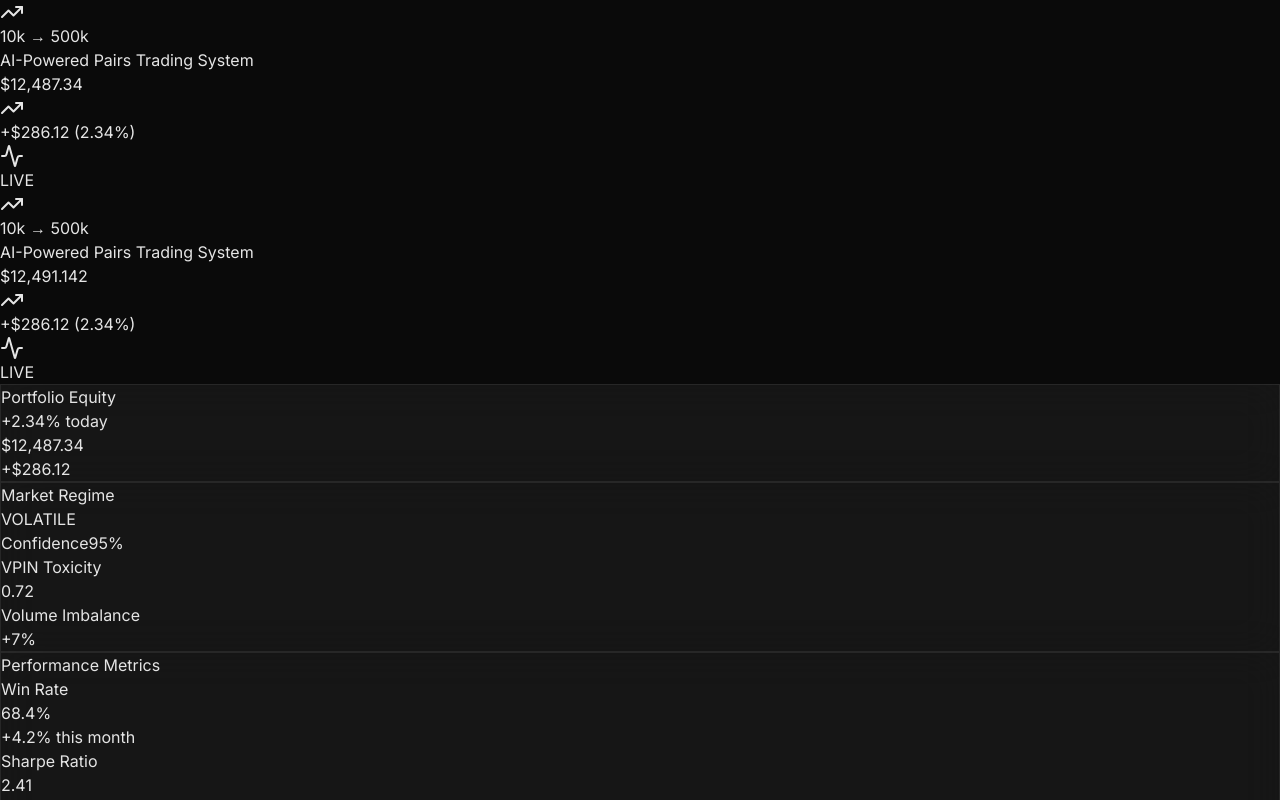
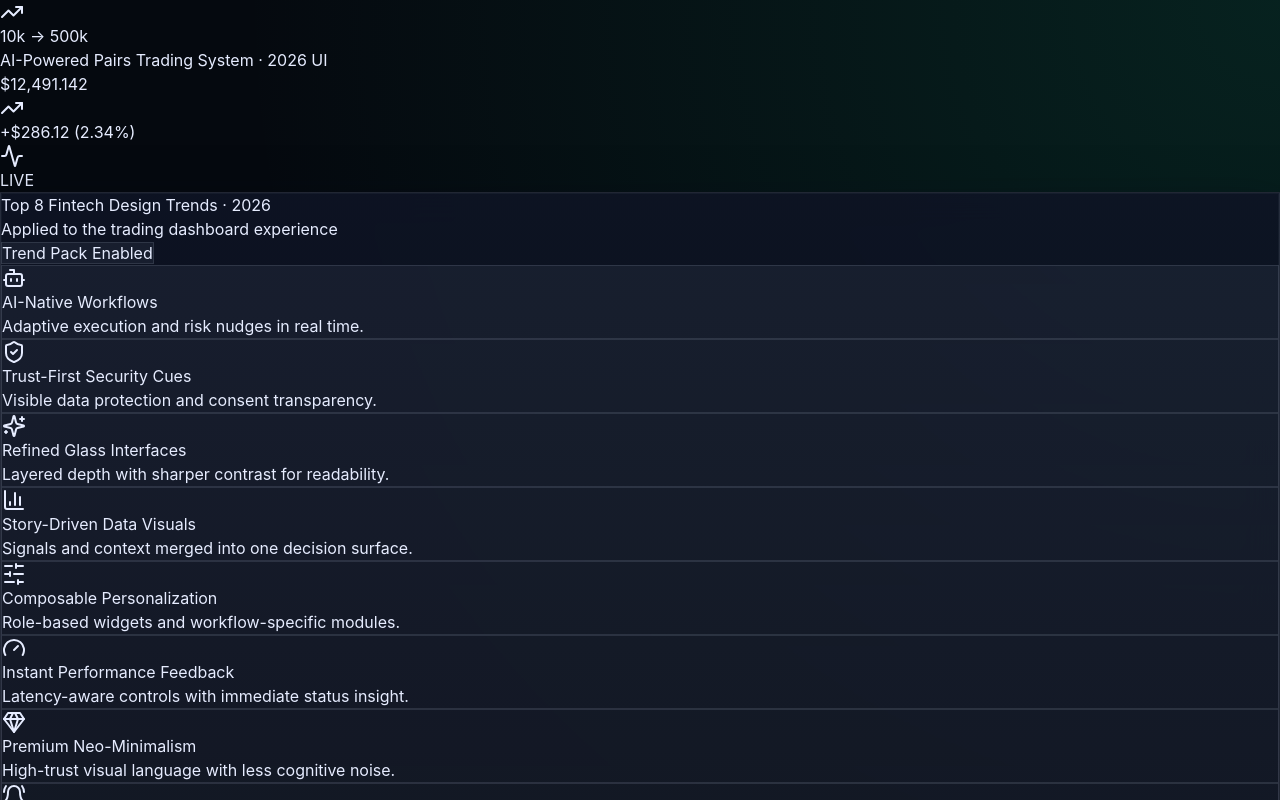
Before and after one commit to BiniamD/10k-to-500k-trading-system, a Next.js app: page / in a window 1280 px wide. Shown: the top 800 px of the page. Built offline with nearby package versions, Linux system fonts and the light colour scheme.

Commit message:
feat: refresh dashboard with 2026 fintech design trends
Agent-Logs-Url: https://github.com/BiniamD/10k-to-500k-trading-system/sessions/842db4ec-5a6c-4a7b-b638-32fd91f2ae5b

Co-authored-by: BiniamD <4467993+BiniamD@users.noreply.github.com>

```diff
--- a/app/globals.css
+++ b/app/globals.css
@@ -2,14 +2,28 @@
 @tailwind components;
 @tailwind utilities;
 
+* {
+  box-sizing: border-box;
+}
+
 body {
-  background-color: #0a0a0a;
-  color: #e5e5e5;
+  margin: 0;
+  background:
+    radial-gradient(circle at top right, rgba(16, 185, 129, 0.14), transparent 45%),
+    radial-gradient(circle at bottom left, rgba(56, 189, 248, 0.12), transparent 40%),
+    #05090f;
+  color: #e6ecff;
   font-family: 'Inter', system-ui, sans-serif;
 }
 
 .glass {
-  background: rgba(255, 255, 255, 0.05);
-  backdrop-filter: blur(20px);
-  border: 1px solid rgba(255, 255, 255, 0.08);
+  background: linear-gradient(180deg, rgba(14, 20, 36, 0.92), rgba(8, 12, 24, 0.88));
+  backdrop-filter: blur(18px);
+  border: 1px solid rgba(148, 163, 184, 0.18);
+  box-shadow: 0 0 0 1px rgba(148, 163, 184, 0.06) inset, 0 20px 45px rgba(2, 6, 23, 0.5);
 }
+
+.panel-muted {
+  background: rgba(148, 163, 184, 0.08);
+  border: 1px solid rgba(148, 163, 184, 0.18);
+}
--- a/app/layout.tsx
+++ b/app/layout.tsx
@@ -1,9 +1,5 @@
 import type { Metadata } from 'next';
-import { Inter } from 'next/font/google';
 import './globals.css';
-import Header from '@/components/Header';
-
-const inter = Inter({ subsets: ['latin'] });
 
 export const metadata: Metadata = {
   title: '10k → 500k Trading System',
@@ -13,15 +9,8 @@ export const metadata: Metadata = {
 export default function RootLayout({ children }: { children: React.ReactNode }) {
   return (
     <html lang="en" className="dark">
-      <body className={`${inter.className} bg-[#0a0a0a] text-white`}>
-        <div className="flex h-screen overflow-hidden">
-          <div className="flex-1 flex flex-col overflow-hidden">
-            <Header portfolioValue={12487.34} />
-            <main className="flex-1 overflow-y-auto p-6">
-              {children}
-            </main>
-          </div>
-        </div>
+      <body className="bg-[#05090f] text-white">
+        {children}
       </body>
     </html>
   );
--- a/app/page.tsx
+++ b/app/page.tsx
@@ -7,6 +7,7 @@ import PerformanceMetrics from '@/components/PerformanceMetrics';
 import OrderFlowPanel from '@/components/OrderFlowPanel';
 import LivePositions from '@/components/LivePositions';
 import EquityCurve from '@/components/EquityCurve';
+import FintechTrendsPanel from '@/components/FintechTrendsPanel';
 
 export default function Dashboard() {
   const [portfolioValue, setPortfolioValue] = useState(12487.34);
@@ -19,9 +20,12 @@ export default function Dashboard() {
   }, []);
 
   return (
-    <div className="min-h-screen bg-[#0a0a0a] text-white">
+    <div className="min-h-screen text-white">
       <Header portfolioValue={portfolioValue} />
       <div className="max-w-7xl mx-auto p-6">
+        <div className="mb-6">
+          <FintechTrendsPanel />
+        </div>
         <div className="grid grid-cols-1 lg:grid-cols-12 gap-6">
           <div className="lg:col-span-8"><EquityCurve /></div>
           <div className="lg:col-span-4"><RegimeMonitor /></div>
--- /dev/null
+++ b/components/FintechTrendsPanel.tsx
@@ -0,0 +1,52 @@
+'use client';
+
+import {
+  Bot,
+  ShieldCheck,
+  Sparkles,
+  BarChart3,
+  SlidersHorizontal,
+  Gauge,
+  Gem,
+  BellRing
+} from 'lucide-react';
+
+const trends = [
+  { title: 'AI-Native Workflows', detail: 'Adaptive execution and risk nudges in real time.', icon: Bot },
+  { title: 'Trust-First Security Cues', detail: 'Visible data protection and consent transparency.', icon: ShieldCheck },
+  { title: 'Refined Glass Interfaces', detail: 'Layered depth with sharper contrast for readability.', icon: Sparkles },
+  { title: 'Story-Driven Data Visuals', detail: 'Signals and context merged into one decision surface.', icon: BarChart3 },
+  { title: 'Composable Personalization', detail: 'Role-based widgets and workflow-specific modules.', icon: SlidersHorizontal },
+  { title: 'Instant Performance Feedback', detail: 'Latency-aware controls with immediate status insight.', icon: Gauge },
+  { title: 'Premium Neo-Minimalism', detail: 'High-trust visual language with less cognitive noise.', icon: Gem },
+  { title: 'Proactive Micro-Interactions', detail: 'Subtle alerts that guide without overwhelming.', icon: BellRing }
+];
+
+export default function FintechTrendsPanel() {
+  return (
+    <section className="glass rounded-3xl p-8">
+      <div className="flex items-center justify-between mb-6 gap-4">
+        <div>
+          <h2 className="text-xl font-semibold">Top 8 Fintech Design Trends · 2026</h2>
+          <p className="text-sm text-slate-300 mt-1">Applied to the trading dashboard experience</p>
+        </div>
+        <span className="px-4 py-2 rounded-2xl panel-muted text-xs font-medium text-cyan-200">Trend Pack Enabled</span>
+      </div>
+
+      <div className="grid grid-cols-1 md:grid-cols-2 xl:grid-cols-4 gap-4">
+        {trends.map((trend) => {
+          const Icon = trend.icon;
+          return (
+            <div key={trend.title} className="panel-muted rounded-2xl p-5 transition-all hover:-translate-y-0.5 hover:border-cyan-300/35">
+              <div className="w-9 h-9 rounded-xl bg-cyan-400/10 text-cyan-300 flex items-center justify-center mb-4">
+                <Icon className="w-5 h-5" />
+              </div>
+              <h3 className="font-semibold text-base">{trend.title}</h3>
+              <p className="text-sm text-slate-300 mt-2">{trend.detail}</p>
+            </div>
+          );
+        })}
+      </div>
+    </section>
+  );
+}
--- a/components/Header.tsx
+++ b/components/Header.tsx
@@ -3,15 +3,15 @@ import { TrendingUp, Activity } from 'lucide-react';
 
 export default function Header({ portfolioValue }: { portfolioValue: number }) {
   return (
-    <header className="border-b border-white/10 bg-black/80 backdrop-blur-xl sticky top-0 z-50">
+    <header className="border-b border-slate-400/15 bg-[#05090f]/80 backdrop-blur-xl sticky top-0 z-50">
       <div className="max-w-7xl mx-auto px-6 py-5 flex items-center justify-between">
         <div className="flex items-center gap-4">
-          <div className="w-9 h-9 bg-emerald-500 rounded-xl flex items-center justify-center">
-            <TrendingUp className="w-5 h-5 text-black" />
+          <div className="w-9 h-9 bg-cyan-400/20 rounded-xl flex items-center justify-center border border-cyan-300/40">
+            <TrendingUp className="w-5 h-5 text-cyan-300" />
           </div>
           <div>
             <h1 className="text-2xl font-semibold tracking-tight">10k → 500k</h1>
-            <p className="text-xs text-zinc-500">AI-Powered Pairs Trading System</p>
+            <p className="text-xs text-slate-400">AI-Powered Pairs Trading System · 2026 UI</p>
           </div>
         </div>
         <div className="flex items-center gap-8">
@@ -21,7 +21,7 @@ export default function Header({ portfolioValue }: { portfolioValue: number }) {
               <TrendingUp className="w-4 h-4" /> +$286.12 (2.34%)
             </div>
           </div>
-          <div className="flex items-center gap-2 bg-emerald-500/10 text-emerald-400 px-4 py-2 rounded-2xl text-sm font-medium">
+          <div className="flex items-center gap-2 bg-emerald-500/10 text-emerald-300 px-4 py-2 rounded-2xl text-sm font-medium border border-emerald-400/25">
             <Activity className="w-4 h-4" /> LIVE
           </div>
         </div>
--- a/components/RegimeMonitor.tsx
+++ b/components/RegimeMonitor.tsx
@@ -19,12 +19,26 @@ export default function RegimeMonitor() {
     return () => clearInterval(interval);
   }, []);
 
-  const color = regime.state === 'CALM' ? 'emerald' : regime.state === 'BUSY' ? 'amber' : 'rose';
+  const styleMap = {
+    CALM: {
+      badge: 'bg-emerald-500/10 text-emerald-300 border-emerald-400/40',
+      bar: 'bg-emerald-400',
+    },
+    BUSY: {
+      badge: 'bg-amber-500/10 text-amber-300 border-amber-400/40',
+      bar: 'bg-amber-400',
+    },
+    VOLATILE: {
+      badge: 'bg-rose-500/10 text-rose-300 border-rose-400/40',
+      bar: 'bg-rose-400',
+    }
+  } as const;
+  const trendStyle = styleMap[regime.state as keyof typeof styleMap] ?? styleMap.CALM;
 
   return (
     <div className="glass rounded-3xl p-8 h-full">
       <h2 className="text-xl font-semibold mb-6">Market Regime</h2>
-      <motion.div className={`inline-flex items-center px-6 py-3 rounded-2xl text-2xl font-bold mb-8 bg-${color}-500/10 text-${color}-400 border border-${color}-500/30`}>
+      <motion.div className={`inline-flex items-center px-6 py-3 rounded-2xl text-2xl font-bold mb-8 border ${trendStyle.badge}`}>
         {regime.state}
       </motion.div>
       <div className="space-y-6">
@@ -34,7 +48,7 @@ export default function RegimeMonitor() {
             <span>{regime.confidence}%</span>
           </div>
           <div className="h-2 bg-white/10 rounded-full overflow-hidden">
-            <div className={`h-full bg-${color}-400 rounded-full`} style={{ width: `${regime.confidence}%` }} />
+            <div className={`h-full rounded-full ${trendStyle.bar}`} style={{ width: `${regime.confidence}%` }} />
           </div>
         </div>
         <div className="grid grid-cols-2 gap-4">
```
